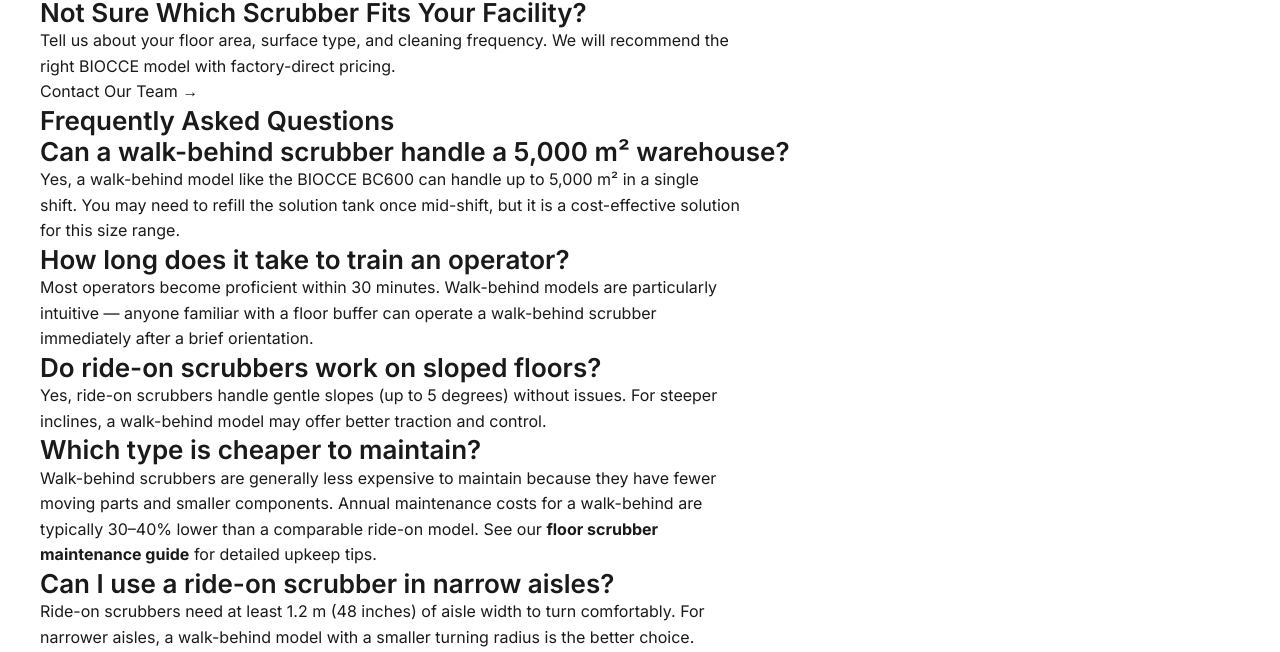
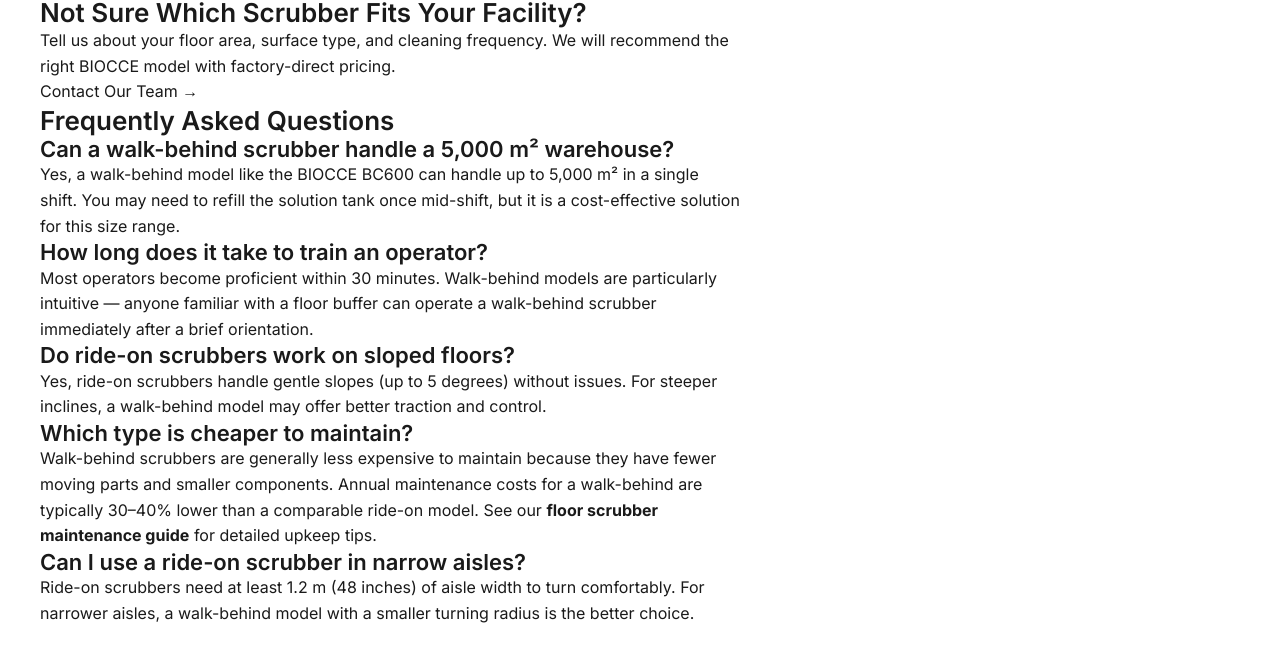
Before and after one commit to miaozheng867-max/biocce-new-site, a plain HTML site: page walk-behind-vs-ride-on-floor-scrubber.html in a window 1280 px wide. Shown: the part 3110-3762 px from the top of the page. Drawn offline with Linux system fonts and the light colour scheme.

Commit message:
修复FAQ标题层级 h2→h3，与参考文章一致

```diff
--- a/walk-behind-vs-ride-on-floor-scrubber.html
+++ b/walk-behind-vs-ride-on-floor-scrubber.html
@@ -180,19 +180,19 @@
 
 <h2>Frequently Asked Questions</h2>
 
-<h2>Can a walk-behind scrubber handle a 5,000 m&sup2; warehouse?</h2>
+<h3>Can a walk-behind scrubber handle a 5,000 m&sup2; warehouse?</h3>
 <p>Yes, a walk-behind model like the BIOCCE BC600 can handle up to 5,000 m&sup2; in a single shift. You may need to refill the solution tank once mid-shift, but it is a cost-effective solution for this size range.</p>
 
-<h2>How long does it take to train an operator?</h2>
+<h3>How long does it take to train an operator?</h3>
 <p>Most operators become proficient within 30 minutes. Walk-behind models are particularly intuitive — anyone familiar with a floor buffer can operate a walk-behind scrubber immediately after a brief orientation.</p>
 
-<h2>Do ride-on scrubbers work on sloped floors?</h2>
+<h3>Do ride-on scrubbers work on sloped floors?</h3>
 <p>Yes, ride-on scrubbers handle gentle slopes (up to 5 degrees) without issues. For steeper inclines, a walk-behind model may offer better traction and control.</p>
 
-<h2>Which type is cheaper to maintain?</h2>
+<h3>Which type is cheaper to maintain?</h3>
 <p>Walk-behind scrubbers are generally less expensive to maintain because they have fewer moving parts and smaller components. Annual maintenance costs for a walk-behind are typically 30–40% lower than a comparable ride-on model. See our <a href="/floor-scrubber-maintenance-guide"><strong>floor scrubber maintenance guide</strong></a> for detailed upkeep tips.</p>
 
-<h2>Can I use a ride-on scrubber in narrow aisles?</h2>
+<h3>Can I use a ride-on scrubber in narrow aisles?</h3>
 <p>Ride-on scrubbers need at least 1.2 m (48 inches) of aisle width to turn comfortably. For narrower aisles, a walk-behind model with a smaller turning radius is the better choice.</p>
 
 </div>
```
